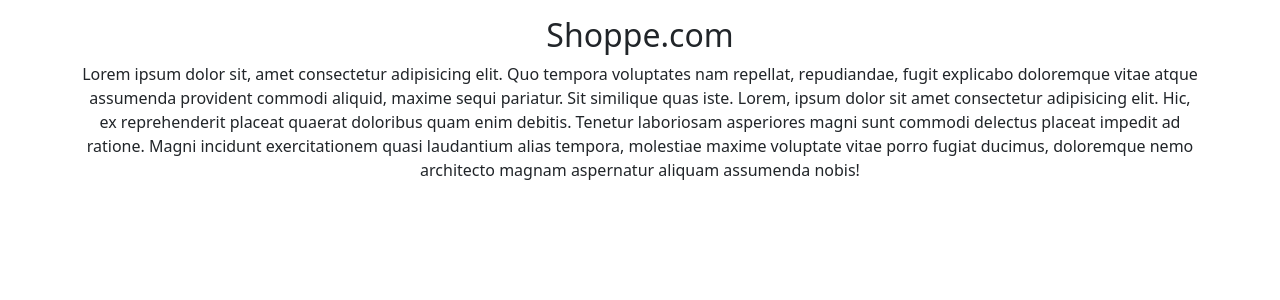
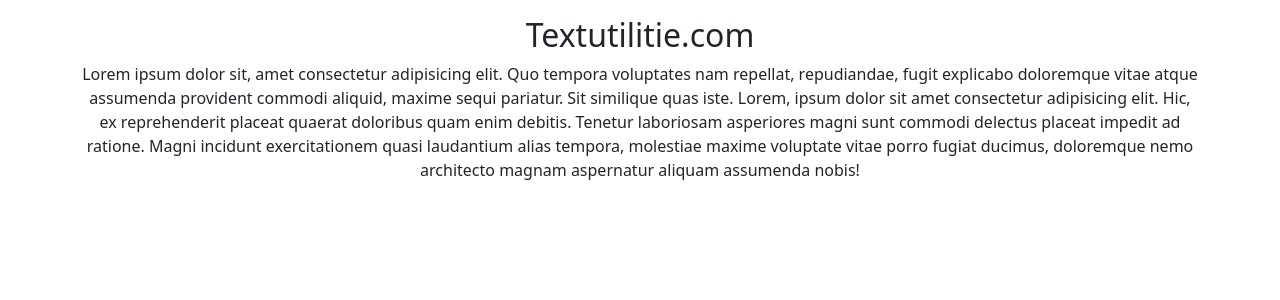
Before and after one commit to coderaman21/Textutils, a Django app: page /about in a window 1280 px wide. Shown: the part 56-356 px from the top of the page. Run offline with Django 3.2, Linux system fonts and the light colour scheme; parts of the project's set-up code (start-up, migrations or seed data) failed here and were passed over.

Commit message:
about.html changed

```diff
--- a/templates/about.html
+++ b/templates/about.html
@@ -4,7 +4,7 @@
 
 {% block body %}
 <div class="container text-center my-3">
-    <h2>Shoppe.com</h2>
+    <h2>Textutilitie.com</h2>
     <p>Lorem ipsum dolor sit, amet consectetur adipisicing elit. Quo tempora voluptates nam repellat, repudiandae, fugit explicabo doloremque vitae atque assumenda provident commodi aliquid, maxime sequi pariatur. Sit similique quas iste. Lorem, ipsum dolor sit amet consectetur adipisicing elit. Hic, ex reprehenderit placeat quaerat doloribus quam enim debitis. Tenetur laboriosam asperiores magni sunt commodi delectus placeat impedit ad ratione. Magni incidunt exercitationem quasi laudantium alias tempora, molestiae maxime voluptate vitae porro fugiat ducimus, doloremque nemo architecto magnam aspernatur aliquam assumenda nobis!</p>
 </div>
 
```
Also changed, not shown: db.sqlite3, 1 other file.
